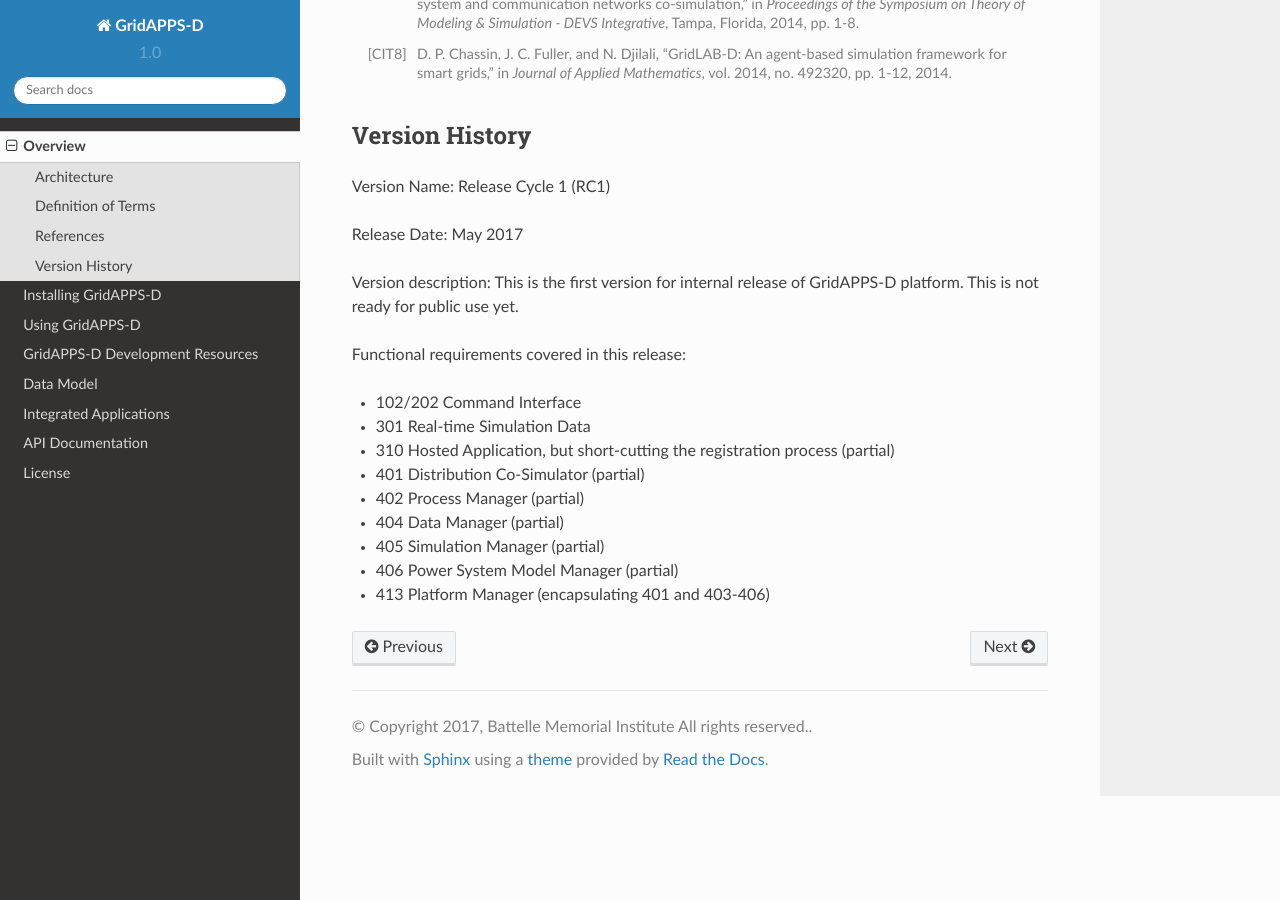
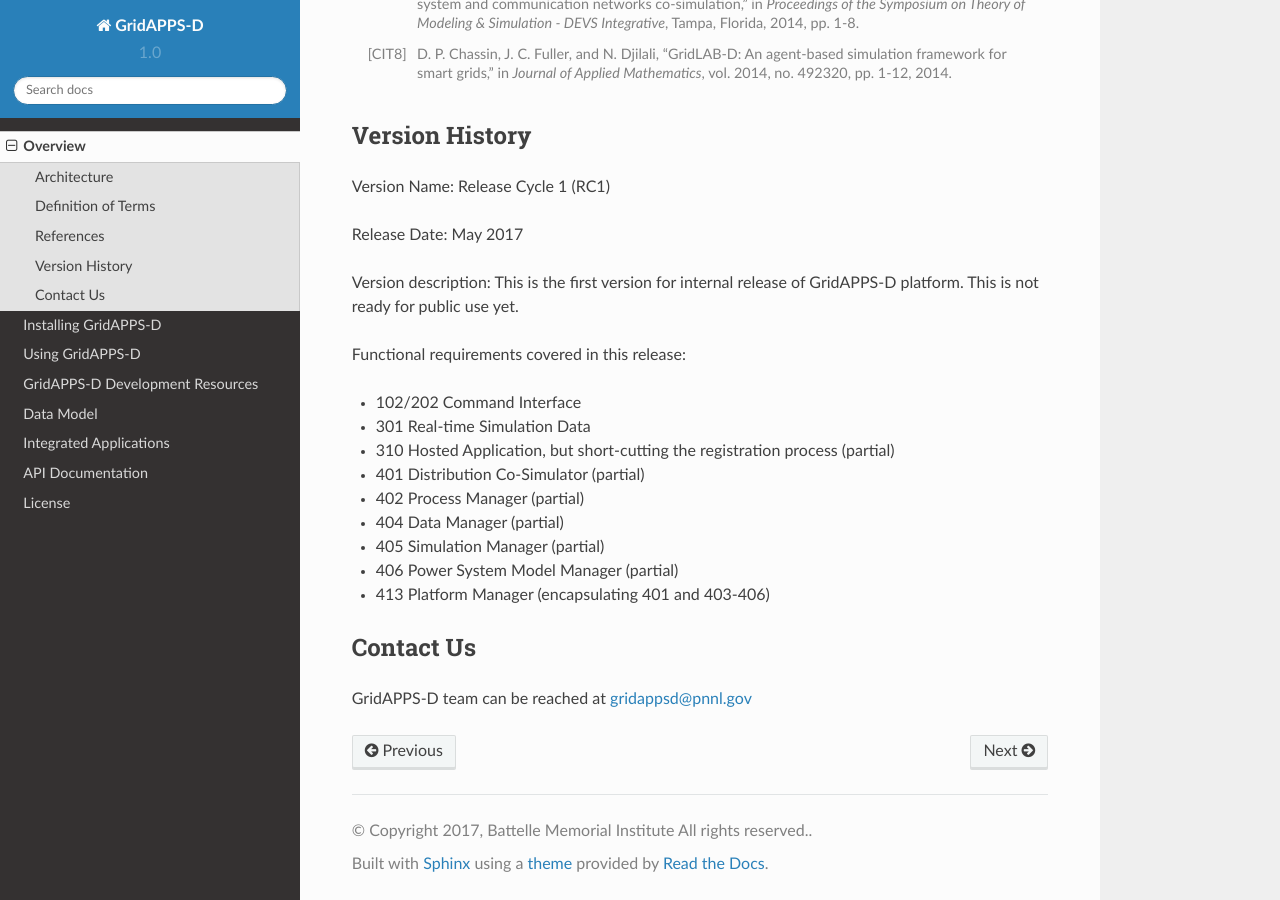
Before and after one commit to GRIDAPPSD/GOSS-GridAPPS-D, a Sphinx documentation site: the page built from docs/source/overview/index.rst, in a window 1280 px wide and 900 px high, scrolled down 3536 px. Built offline with Sphinx 7.4.7 and the Read the Docs theme 2.0.0, drawn with Linux system fonts in a browser that asks for light colours; pages that are not in the unit, such as notebooks, are missing from menus.

Commit message:
added team email

```diff
--- /dev/null
+++ b/docs/source/overview/contactus.rst
@@ -0,0 +1,6 @@
+.. _contactus:
+
+Contact Us
+----------
+
+GridAPPS-D team can be reached at gridappsd@pnnl.gov
--- a/docs/source/overview/index.rst
+++ b/docs/source/overview/index.rst
@@ -28,3 +28,5 @@
 .. include:: references.inc
 
 .. include:: version_history.rst
+
+.. include:: contactus.rst
```
